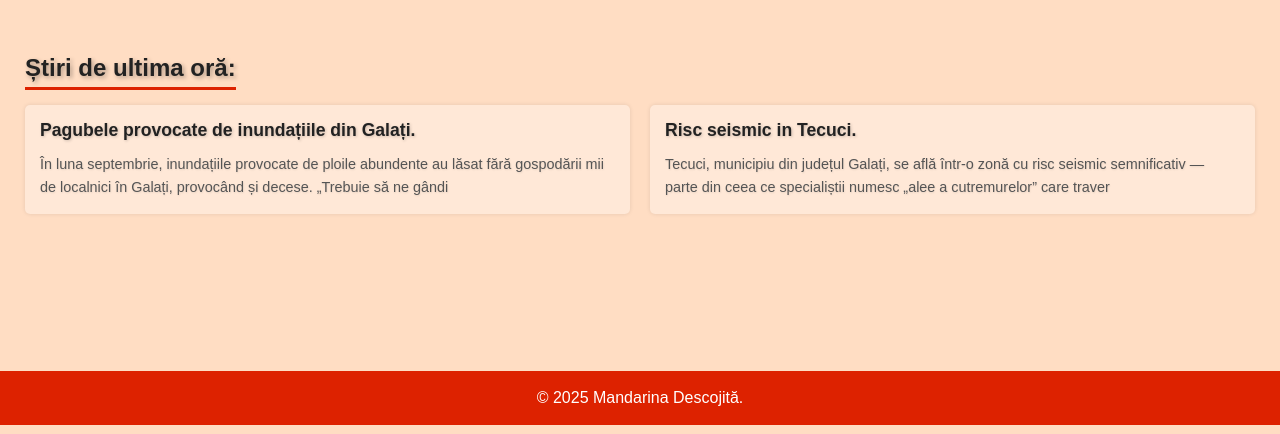
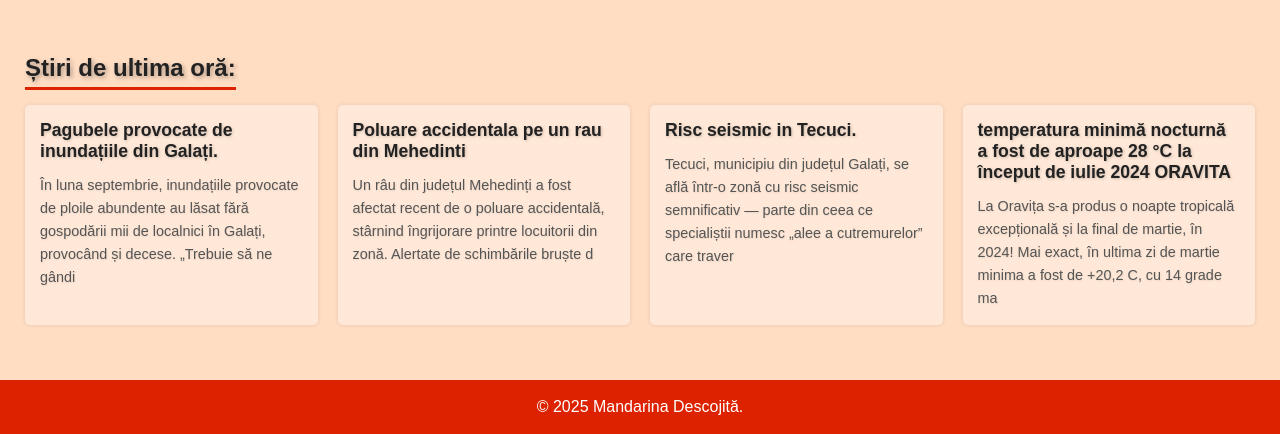
Before and after one commit to F0xIn4B0x/frontend-chiness, a PHP site: page /locations/ in a window 1280 px wide. Shown: the part 375-809 px from the top of the page. Run offline with PHP 8.4, Linux system fonts and the light colour scheme; data that the repository does not hold is empty.

Commit message:
final final

```diff
--- /dev/null
+++ b/articles/poluare-accidentala-pe-un-rau-din-mehedinti.php
@@ -0,0 +1,20 @@
+<?php
+// Generated article file
+$title = 'Poluare accidentala pe un rau din Mehedinti';
+$summary = 'Un râu din județul Mehedinți a fost afectat recent de o poluare accidentală, stârnind îngrijorare printre locuitorii din zonă.
+Alertate de schimbările bruște d';
+$image = '../articles/src/20251207041327_1dde7c80c283_Poluare-accidentala-pe-un-rau-din-Mehedinti.jpg'; // Full absolute path
+$link = './journalism/article.php?slug=poluare-accidentala-pe-un-rau-din-mehedinti';
+$body = 'Un râu din județul Mehedinți a fost afectat recent de o poluare accidentală, stârnind îngrijorare printre locuitorii din zonă.
+Alertate de schimbările bruște de culoare ale apei, autoritățile au intervenit rapid.
+Primele echipe sosite la fața locului au descoperit o substanță necunoscută, posibil rezultatul unei deversări accidentale.
+Specialiștii în mediu au prelevat mostre pentru a determina natura poluantului.
+Pescuitul și activitățile recreative pe sectorul afectat au fost suspendate temporar.
+Locuitorii au sesizat și un miros neobișnuit în apropierea malurilor încă de dimineață.
+Primăria a cerut intervenția unei firme specializate pentru decontaminare.
+S-au instalat bariere absorbante pentru a limita răspândirea substanței.
+Efectele asupra faunei acvatice nu sunt încă cunoscute.';
+$files = array (
+  0 => '../uploads/20251207041327_b6af67c982d2_Lab10_s1_an1_25_26.pdf',
+); // Full absolute paths to PDF files
+?>
--- /dev/null
+++ b/articles/temperatura-minim-nocturn-a-fost-de-aproape-28-c-la-nceput-de-iulie-2024-oravita.php
@@ -0,0 +1,15 @@
+<?php
+// Generated article file
+$title = 'temperatura minimă nocturnă a fost de aproape 28 °C la început de iulie 2024 ORAVITA';
+$summary = 'La Oravița s-a produs o noapte tropicală excepțională și la final de martie, în 2024! Mai exact, în ultima zi de martie minima a fost de +20,2 C, cu 14 grade ma';
+$image = '../articles/src/20251207041839_744d202c707f_11137113_1583423891941769_2982395770766513556_n-300x201.jpg'; // Full absolute path
+$link = './journalism/article.php?slug=temperatura-minim-nocturn-a-fost-de-aproape-28-c-la-nceput-de-iulie-2024-oravita';
+$body = 'La Oravița s-a produs o noapte tropicală excepțională și la final de martie, în 2024! Mai exact, în ultima zi de martie minima a fost de +20,2 C, cu 14 grade mai mult decât normalul perioadei.
+
+Stația meteo se află la o altitudine de 308 m. Luni, la ora 0, erau 28 C, iar la ora 7 erau aproape 30 C la Oravița. Temperatura a trecut de 32 C la ora 12, iar maxima zilei a fost de +34,3 C. Cea mai ridicată temperatură de luni în țară după prânz a fost +38,1 C, la Zimnicea.
+
+Problema este mare când noaptea este atât de caldă, deoarece corpul nu are cum să se răcorească suficient, iar pentru oameni stresul fizic și psihic se instalează. Este greu să adormi și calitatea somnului are mult de suferit.';
+$files = array (
+  0 => '../uploads/20251207041839_8d5e1ff9b623_Lab07_s1_25_26.pdf',
+); // Full absolute paths to PDF files
+?>
```
Also changed, not shown: journalism/postcreate.php (+20 -22 lines), articles/src/20251207041327_1dde7c80c283_Poluare-accidentala-pe-un-rau-din-Mehedinti.jpg (added), articles/src/20251207041835_68ebd5ebbc44_11137113_1583423891941769_2982395770766513556_n-300x201.jpg (added), articles/src/20251207041839_744d202c707f_11137113_1583423891941769_2982395770766513556_n-300x201.jpg (added), 3 other files.
